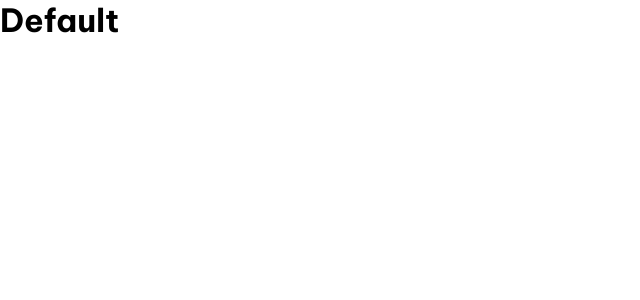
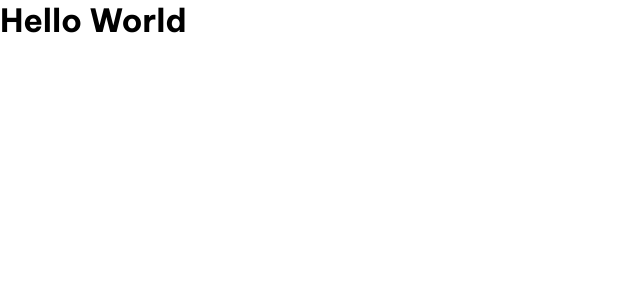
Before and after one commit to javierbarbozam/angular-homes-app, an Angular app: page / in a window 1280 px wide. Shown: the top 300 px of the page, without its empty margins (0-640 px from the left). Built offline with nearby package versions, Linux system fonts and the light colour scheme.

Commit message:
Fix h1 and title

```diff
--- a/src/app/app.component.ts
+++ b/src/app/app.component.ts
@@ -4,9 +4,9 @@ import { Component } from '@angular/core';
   selector: 'app-root',
   standalone: true,
   imports: [],
-  template: `<h1>Default</h1>`,
+  template: `<h1>Hello World</h1>`,
   styleUrls: ['./app.component.css'],
 })
 export class AppComponent {
-  title = 'default';
+  title = 'homes';
 }
```
